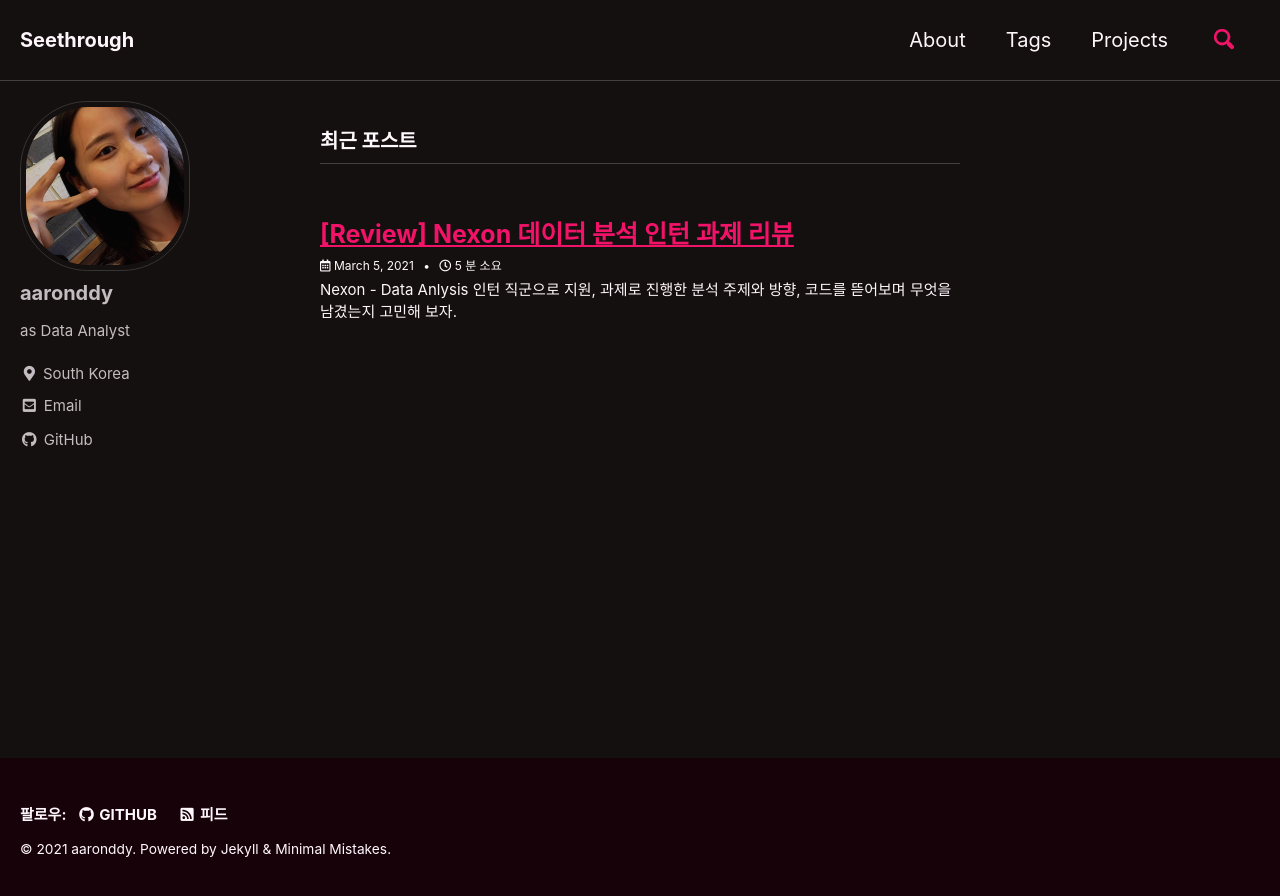
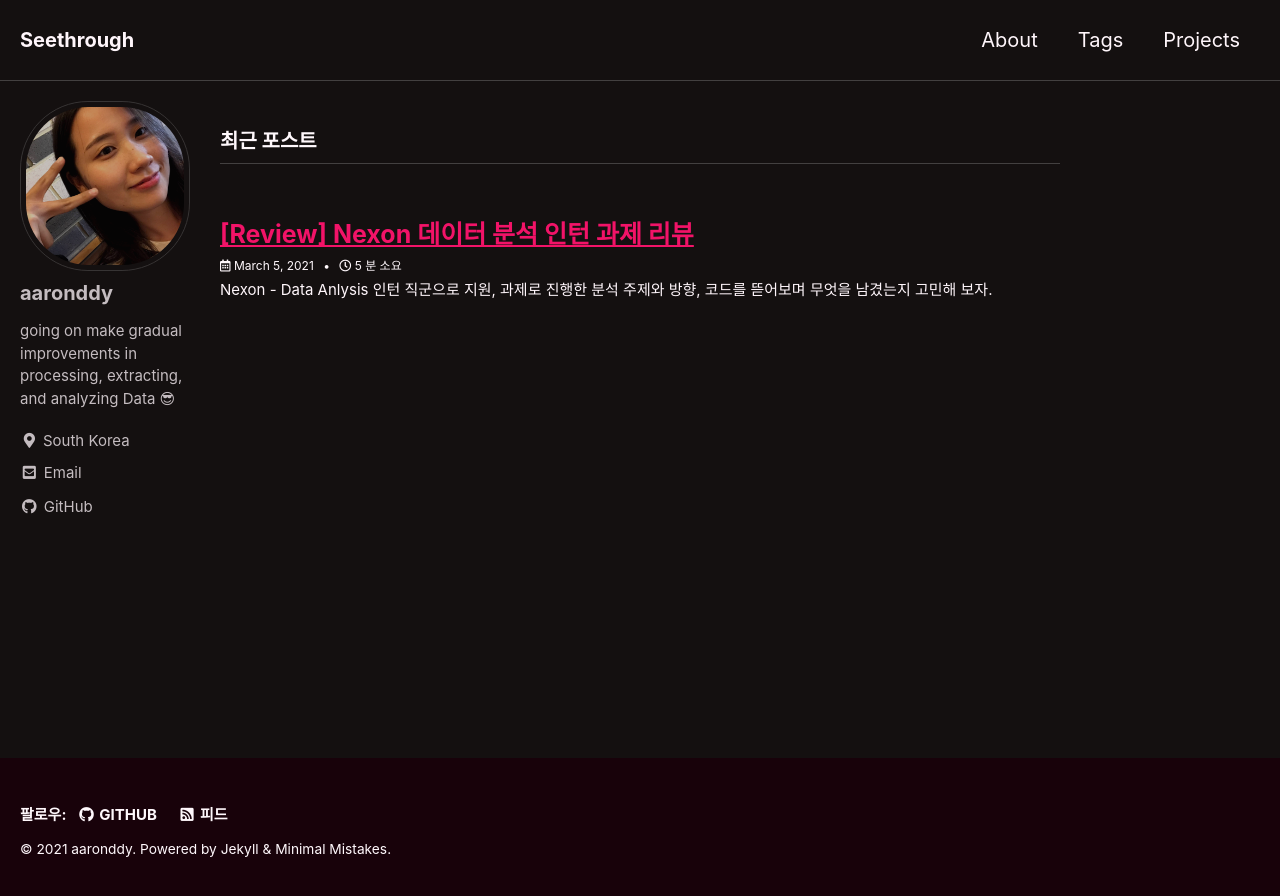
Before and after one commit to aaronddy/aaronddy.github.io, a Jekyll site: the page built from index.html, in a window 1280 px wide. Shown: the top 896 px of the page. Built offline with Jekyll 4.4.1, drawn with Linux system fonts in a browser that asks for light colours; cached includes are drawn as plain includes; some web fonts are replaced; the list of posts is cut into pages by our own code.

Commit message:
change layout, logo, style and etc

```diff
--- a/_config.yml
+++ b/_config.yml
@@ -24,7 +24,7 @@ description              : "Hacer cualquier cosa que quiero"
 url                      : "https://aaronddy.github.io"
 baseurl                  : # the subpath of your site, e.g. "/blog"
 repository               : "aaronddy/aaronddy.github.io"
-teaser                   : "/assets/images/IMG_2002.jpg"
+teaser                   : "/assets/images/logo.jpeg"
 logo                     : #"/assets/images/logo.jpeg"
 masthead_title           : ""
 # breadcrumbs            : false # true, false (default)
@@ -52,7 +52,7 @@ reCaptcha:
 atom_feed:
   path                   : # blank (default) uses feed.xml
   hide                   : # true, false (default)
-search                   : true
+search                   : false
 search_full_content      : # true, false (default)
 search_provider          : # lunr (default), algolia, google
 algolia:
@@ -96,7 +96,7 @@ analytics:
 author:
   name             : "aaronddy"
   avatar           : "/assets/images/profile1.jpg"
-  bio              : "as Data Analyst"
+  bio              : "going on make gradual improvements in processing, extracting, and analyzing Data 😎"
   location         : "South Korea"
   email            : #"aaronddy94@gmail.com"
   links:
--- a/_sass/minimal-mistakes/_reset.scss
+++ b/_sass/minimal-mistakes/_reset.scss
@@ -11,7 +11,7 @@ html {
   font-size: 16px;
 
   @include breakpoint($medium) {
-    font-size: 14px;
+    font-size: 16px;
   }
 
   @include breakpoint($large) {
--- a/_sass/minimal-mistakes/_variables.scss
+++ b/_sass/minimal-mistakes/_variables.scss
@@ -151,9 +151,13 @@ $max-width: $x-large !default;
    Grid
    ========================================================================== */
 
-$right-sidebar-width-narrow: 200px !default;
-$right-sidebar-width: 300px !default;
-$right-sidebar-width-wide: 400px !default;
+$right-sidebar-width-narrow: 100px !default;
+$right-sidebar-width: 200px !default;
+$right-sidebar-width-wide: 300px !default;
+
+// $right-sidebar-width-narrow: 200px !default;
+// $right-sidebar-width: 300px !default;
+// $right-sidebar-width-wide: 400px !default;
 
 /*
    Other
```
